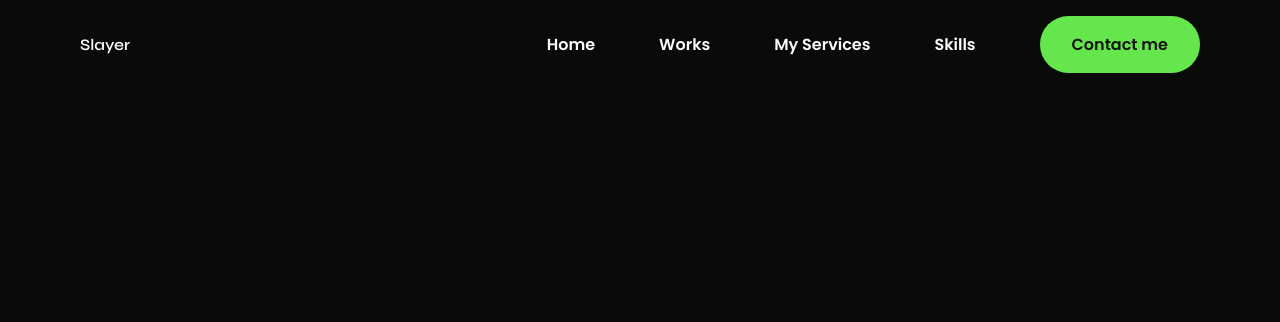
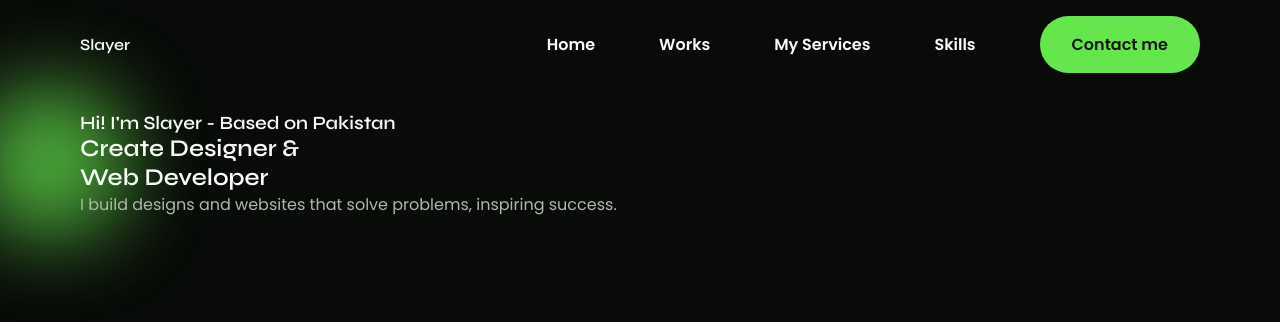
Before and after one commit to SlayerArman/Portfolio, a plain HTML site: page index.html in a window 1280 px wide. Drawn offline with nearby package versions, Linux system fonts and the light colour scheme.

Commit message:
added home data

```diff
--- a/assets/js/main.js
+++ b/assets/js/main.js
@@ -1,28 +1,23 @@
-/*=============== SHOW & CLOSE MENU ===============*/
 const navMenu = document.getElementById('nav-menu'),
       navToggle = document.getElementById('nav-toggle'),
       navClose = document.getElementById('nav-close')
 
-/* Show menu */
 if(navToggle){
    navToggle.addEventListener('click', () =>{
       navMenu.classList.add('show-menu')
    })
 }
 
-/* Hide menu */
 if(navClose){
    navClose.addEventListener('click', () =>{
       navMenu.classList.remove('show-menu')
    })
 }
 
-/*=============== REMOVE MOBILE MENU ===============*/
 const navLink = document.querySelectorAll('.nav__link, .nav__contact')
 
 const linkAction = () =>{
    const navMenu = document.getElementById('nav-menu')
-   // When we click on each nav__link, we remove the show-menu class
    navMenu.classList.remove('show-menu')
 }
 navLink.forEach(n => n.addEventListener('click', linkAction))
--- a/index.html
+++ b/index.html
@@ -59,10 +59,27 @@
       <main class="main">
          <!-- CUSTOM CURSOR -->
 
+         <section class="home section" id="home">
+            <div class="blob-small"></div>
+            <div class="blob-small"></div>
 
-         <!--==================== HOME SECTION ====================-->
-         <section class="home section" id="home">
+            <div class="home__conatiner container grid">
+               <div class="home__data">
+                  <h3 class="home__subtitle">Hi! I'm Slayer - Based on Pakistan</h3>
 
+                  <h1 class="home__title">
+                     Create Designer & <br>
+                     <span id="home-typed">Web Developer</span>
+                  </h1>
+
+                  <p class="home__description">I build designs and websites that solve problems, inspiring success.</p>
+               </div>
+
+               <div class="home__images">
+
+               </div>
+
+            </div>
          </section>
 
          <!--==================== ABOUT SECTION ====================-->
```
Also changed, not shown: assets/css/styles.css (+0 -15 lines).
